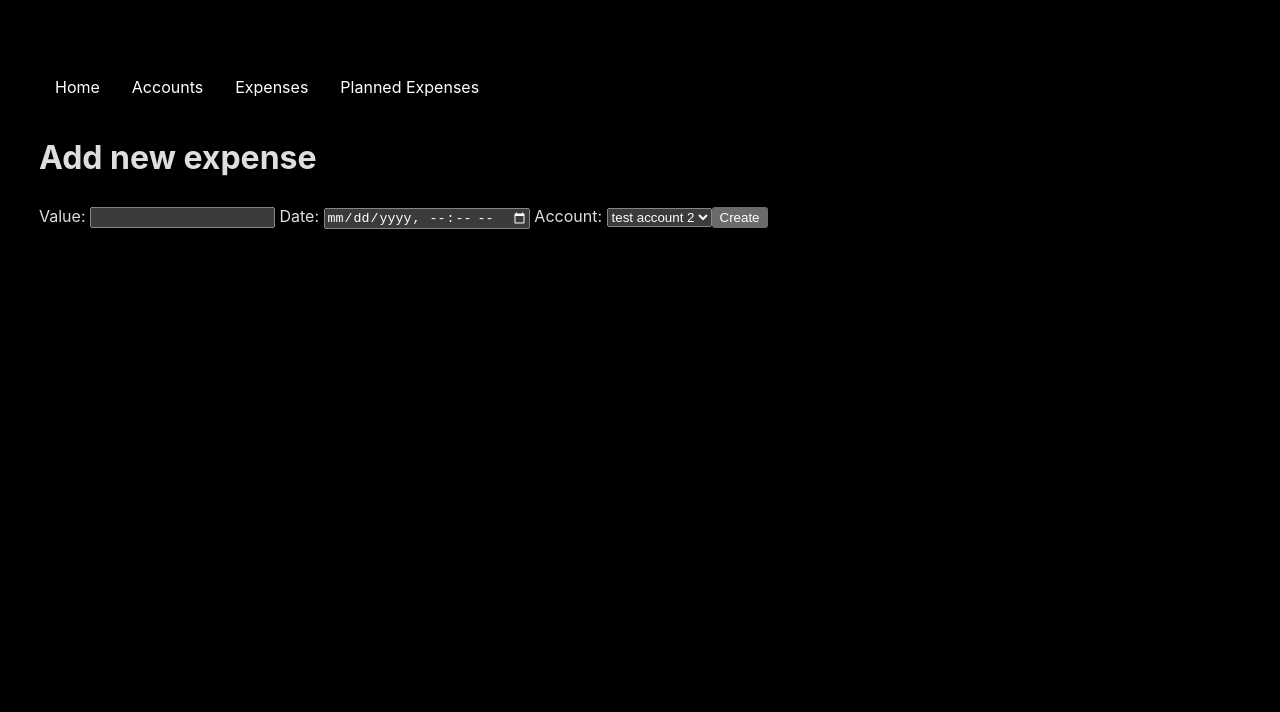
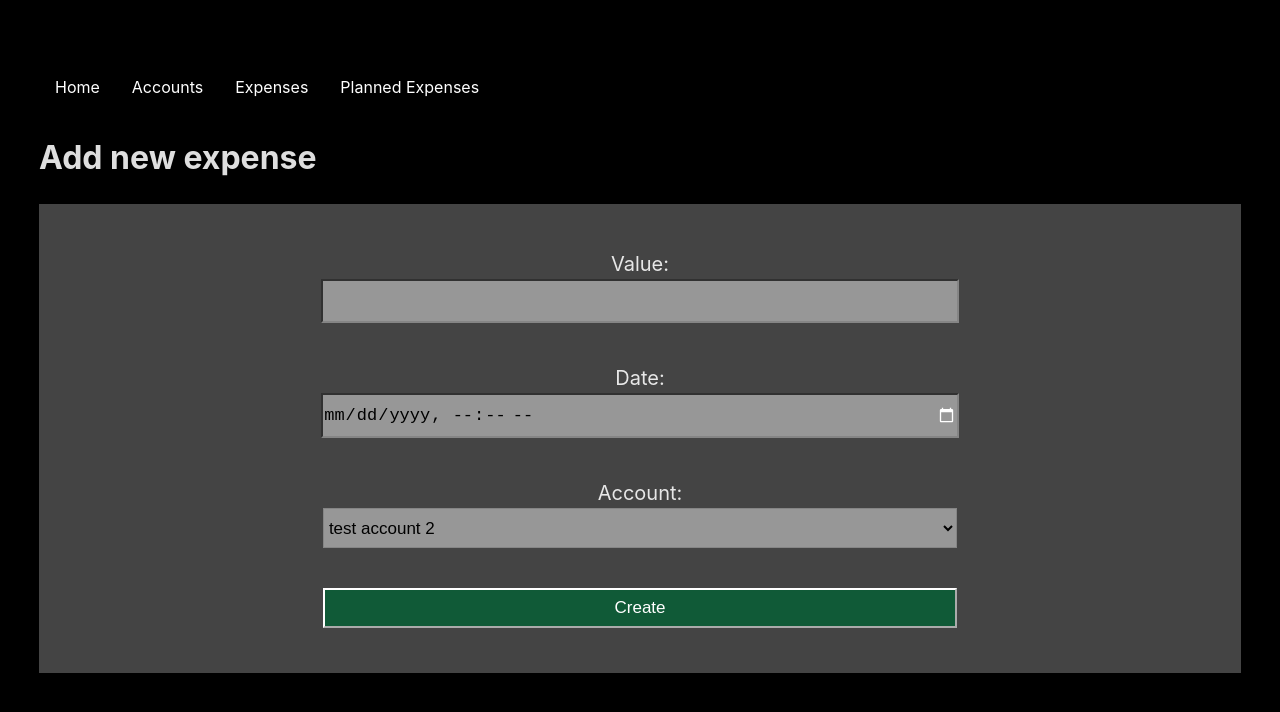
Before and after one commit to ioscrum-fapp/fapp, a React (Vite) app in the folder fapp/: page /expenses/add in a window 1280 px wide. Shown: the top 712 px of the page. Built offline with nearby package versions, Linux system fonts and the light colour scheme; data requests are answered from the project's data file.

Commit message:
nice view of adding expense

```diff
--- a/fapp/src/pages/CreateExpense/CreateExpense.css
+++ b/fapp/src/pages/CreateExpense/CreateExpense.css
@@ -1,2 +1,42 @@
-.CreateExpense {
+.AddingForm {
+  margin-bottom: 40px;
+  background-color: rgb(68, 68, 68);
+  padding: 25px;
+  display: flex;
+  flex-direction: column;
 }
+
+.formControl {
+  margin: 20px 0;
+  text-align: center;
+  margin-bottom: 20px;
+}
+
+.formControl label {
+  display: block;
+  font-size: 20px;
+}
+input,
+select {
+  width: 55%;
+  height: 5vh;
+  padding: 0.3px 0.7px;
+  font-size: 17px;
+  background-color: rgba(255, 255, 255, 0.445);
+  color: black;
+}
+.submitButton {
+  width: 55%;
+  height: 5vh;
+  padding: 0.3px 0.7px;
+  font-size: 17px;
+  background-color: var(--main-dark-accent);
+  cursor: pointer;
+}
+@media only screen and (max-width: 600px) {
+  input,
+  select,
+  .submitButton {
+    width: 90%;
+  }
+}
--- a/fapp/src/pages/CreateExpense/CreateExpense.jsx
+++ b/fapp/src/pages/CreateExpense/CreateExpense.jsx
@@ -22,16 +22,11 @@ export default function CreateExpense() {
 
   const handleSubmit = (e) => {
     e.preventDefault();
-    //console.log(selectedAccount);
     //tags are temporary an empty list TODO change that
     CreateNewExpense(navigate, userId, value, date, [], selectedAccount);
   };
-  const handleSelect = (e) => {
-    setSelectedAccount(e.target.value);
-  };
 
   useEffect(() => {
-    //console.log(accountsJson),
     [accountsJson];
     if (accountsJson && !selectedAccount) {
       setSelectedAccount(accountsJson[0].id);
@@ -41,15 +36,19 @@ export default function CreateExpense() {
   return (
     <div className="CreateExpense">
       <h1> Add new expense </h1>
-      <form onSubmit={handleSubmit}>
+      <form onSubmit={handleSubmit} className="AddingForm">
+        <div className="formControl">
           <label> Value: </label>
           <input
             required
             type="number"
             step="0.01"
             value={value}
+            min="0"
             onChange={(e) => setValue(e.target.value)}
           />
+        </div>
+        <div className="formControl">
           <label> Date: </label>
           <input
             required
@@ -57,15 +56,26 @@ export default function CreateExpense() {
             value={date}
             onChange={(e) => setDate(e.target.value)}
           />
+        </div>
+        <div className="formControl">
           <label> Account: </label>
-        <select value={selectedAccount} onChange={handleSelect}>
+          <select
+            value={selectedAccount}
+            onChange={(e) => setSelectedAccount(e.target.value)}
+          >
             {accountsJson?.map((account) => (
               <option key={account.id} value={account.id}>
                 {account.name}
               </option>
             ))}
           </select>
-        <button type="submit"> Create </button>
+        </div>
+        <div className="formControl">
+          <button type="submit" className="submitButton">
+            {" "}
+            Create{" "}
+          </button>
+        </div>
       </form>
     </div>
   );
```
Lines whose indentation alone changed are shown as unchanged.
